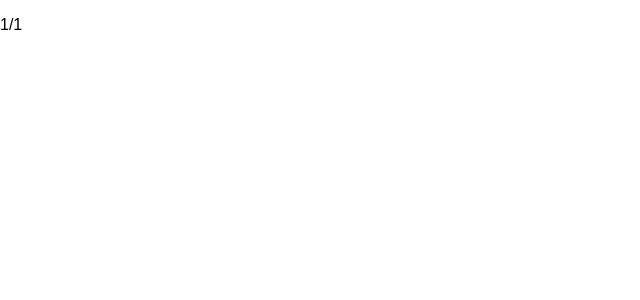
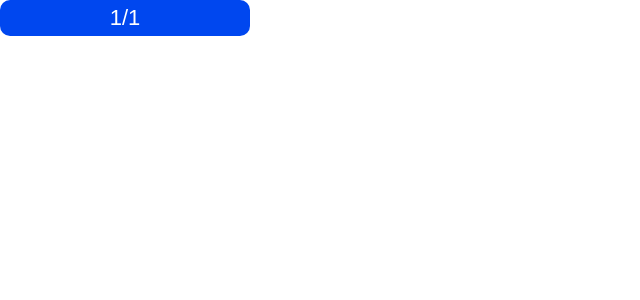
Before and after one commit to KChadwick96/rFactor-2-Overlay-React, a React (Create React App) app: page / in a window 1280 px wide. Shown: the top 300 px of the page, without its empty margins (0-640 px from the left). Built offline with nearby package versions, Linux system fonts and the light colour scheme.

Commit message:
added styled components

```diff
--- a/package.json
+++ b/package.json
@@ -8,7 +8,8 @@
     "prop-types": "^15.6.2",
     "react": "^16.5.2",
     "react-dom": "^16.5.2",
-    "react-scripts": "1.1.5"
+    "react-scripts": "1.1.5",
+    "styled-components": "^3.4.9"
   },
   "scripts": {
     "start": "react-scripts start",
--- a/src/components/SessionOverview/SessionOverview.js
+++ b/src/components/SessionOverview/SessionOverview.js
@@ -1,5 +1,6 @@
 import React from "react";
 import PropTypes from "prop-types";
+import styled from "styled-components";
 import CountdownTimer from "../CountdownTimer";
 import LapCounter from "../LapCounter";
 
@@ -8,6 +9,16 @@ const COMPONENT_TYPE_LAP = "COMPONENT_TYPE_LAP";
 
 const SESSION_COUNTDOWN = ["practice", "qualify", "warmup"];
 const SESSION_LAP = ["race"];
+
+const StyledContainer = styled.div`
+  background-color: #0047ef;
+  color: #fff;
+  width: 250px;
+  font-size: 22px;
+  padding: 5px 0;
+  text-align: center;
+  border-radius: 10px;
+`;
 
 const getComponentType = session => {
   session = session.toLowerCase();
@@ -38,10 +49,10 @@ const SessionOverview = ({ sessionData, colorPreset }) => {
   const componentType = getComponentType(sessionData.session);
 
   return (
-    <div>
+    <StyledContainer>
       {componentType === COMPONENT_TYPE_TIMER && <CountdownTimer />}
       {componentType === COMPONENT_TYPE_LAP && <LapCounter />}
-    </div>
+    </StyledContainer>
   );
 };
 
--- a/src/index.css
+++ b/src/index.css
@@ -3,3 +3,7 @@ body {
   padding: 0;
   font-family: sans-serif;
 }
+
+p {
+  margin: 0;
+}
```
Also changed, not shown: 2 other files (tests, documents, lock files or other folders).
